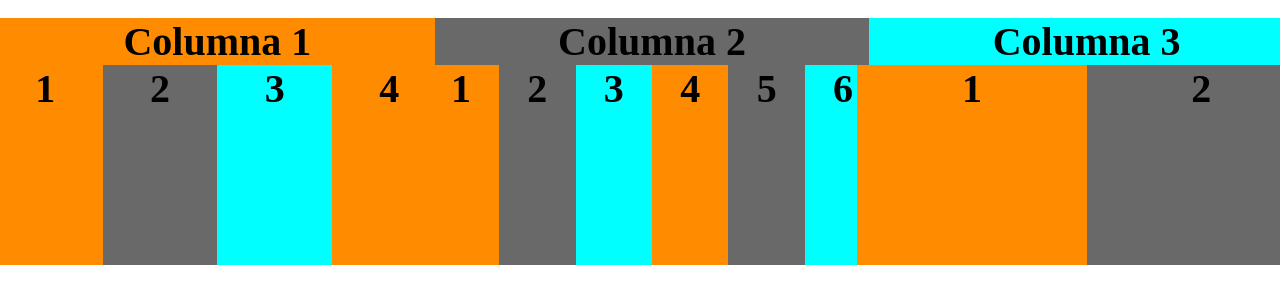
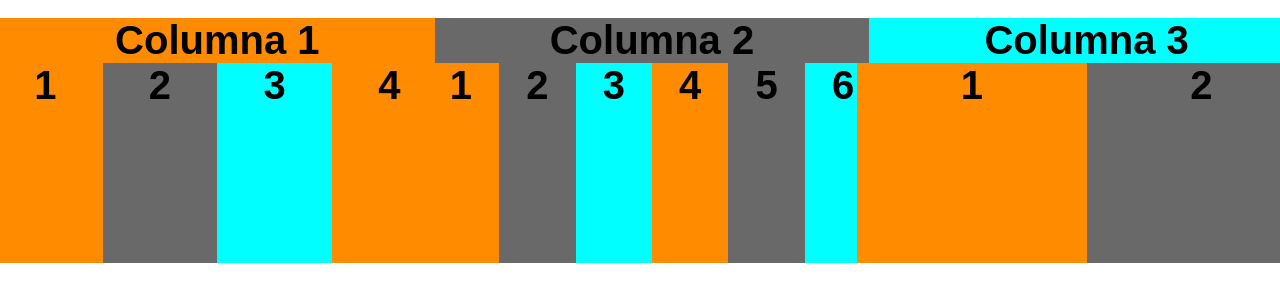
Before and after one commit to Weirdmeats/webone, a plain HTML site: page index.html in a window 1280 px wide. Shown: the top 304 px of the page. Drawn offline with Linux system fonts and the light colour scheme.

Commit message:
Tarea: Iniciación de Proyecto. Fecha: 16/04/2024. Versión: 1.0.

```diff
--- a/assets/css/style.css
+++ b/assets/css/style.css
@@ -191,7 +191,7 @@ body{
 .item-1{
     background-color: darkorange;
     color: black;
-    font-family: "Agency FB";
+    font-family: "Agency FB", Arial, sans-serif;;
     text-align: center;
     font-size: 40px;
     font-weight: bold;
@@ -199,7 +199,7 @@ body{
 .item-2{
     background-color: dimgrey;
     color: black;
-    font-family: "Agency FB";
+    font-family: "Agency FB", Arial, sans-serif;;
     text-align: center;
     font-size: 40px;
     font-weight: bold;
@@ -207,7 +207,7 @@ body{
 .item-3{
     background-color: cyan;
     color: black;
-    font-family: "Agency FB";
+    font-family: "Agency FB", Arial, sans-serif;;
     text-align: center;
     font-size: 40px;
     font-weight: bold;
```
